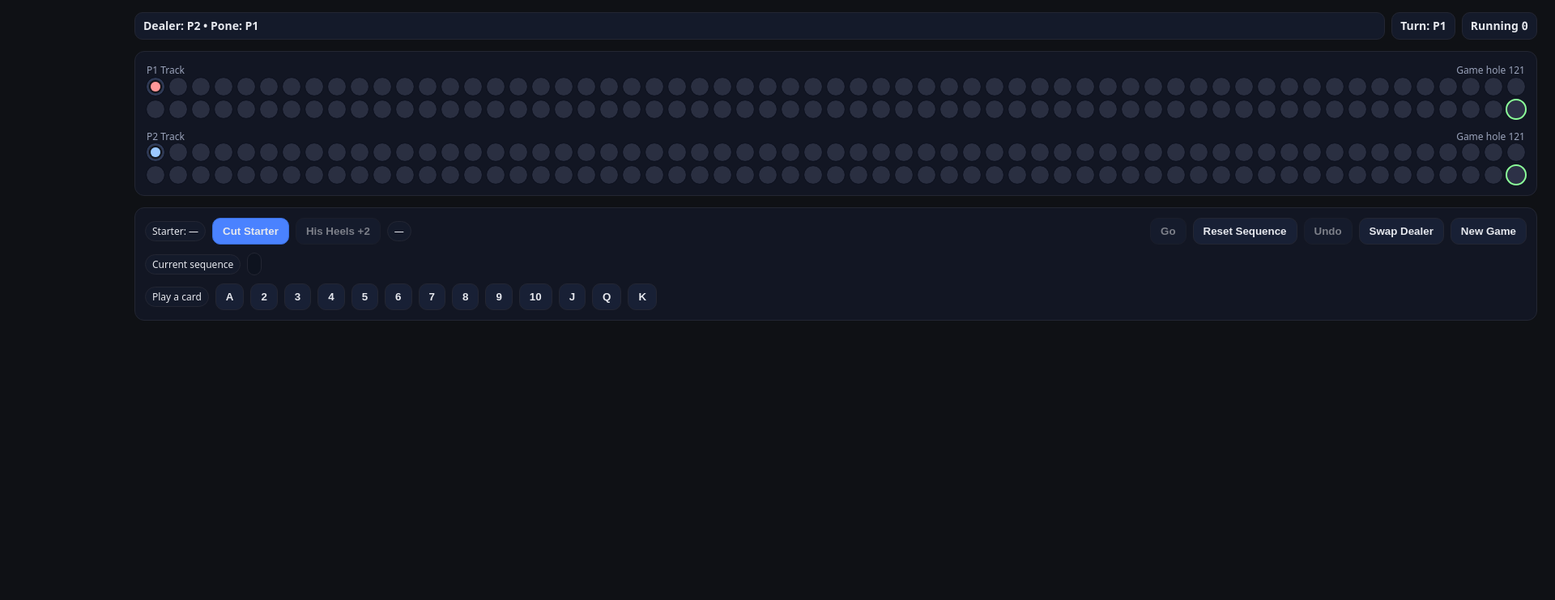
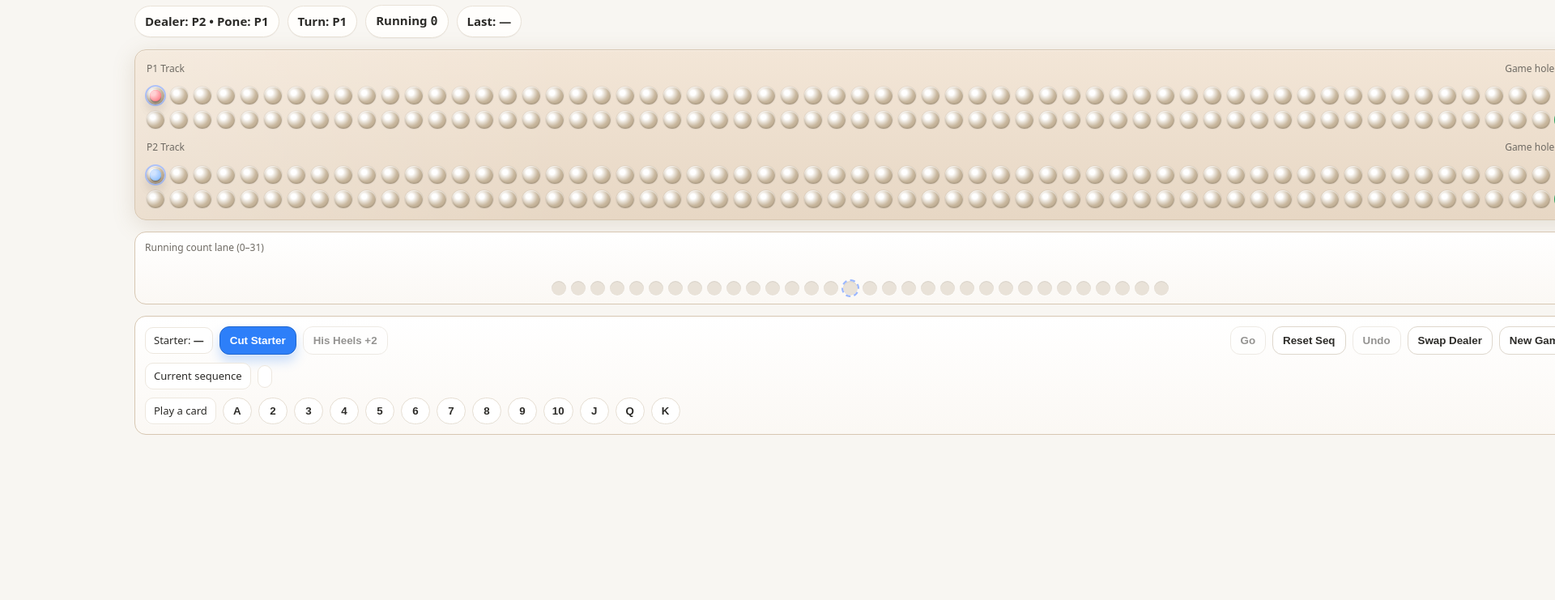
Before and after one commit to ExegeticalLabs/pegpath, a plain HTML site: page index.html in a window 1280 px wide. Shown: the part 59-800 px from the top of the page at 81% size, 1920 px wide, since content can reach past the window. Drawn offline with Linux system fonts and the light colour scheme.

Commit message:
Update index.html

```diff
--- a/index.html
+++ b/index.html
@@ -3,97 +3,191 @@
 <head>
 <meta charset="utf-8"/>
 <meta name="viewport" content="width=device-width,initial-scale=1"/>
-<title>Cribbage Trainer — Minimal & ACC-faithful</title>
+<title>Cribbage Trainer — Light, Friendly, ACC-faithful</title>
 <style>
   :root{
-    --bg:#0f1115; --panel:#121623; --border:#232633; --ink:#e6e8ee; --muted:#9aa3ba;
-    --accent:#4a82ff; --ok:#8cff9a;
-    --hole:22px; --gap:6px; --peg:12px;
+    --bg:#f8f6f2;
+    --ink:#2c2b28;
+    --muted:#6e6a63;
+    --wood1:#e7d7c4;  /* light maple tones */
+    --wood2:#f3e6d7;
+    --wood3:#e9dccb;
+    --edge:#d7c7b2;
+    --accent:#2d7ff9;
+    --ok:#20a05a;
+
+    --hole:22px;
+    --gap:7px;
+    --peg:14px;
+    --trackCols:61;
   }
   *{box-sizing:border-box}
-  body{margin:0;background:var(--bg);color:var(--ink);font:14px/1.45 system-ui,-apple-system,Segoe UI,Roboto,Helvetica,Arial}
-  header{padding:16px 20px;border-bottom:1px solid var(--border);display:flex;justify-content:space-between;align-items:center}
-  header h1{margin:0;font-size:16px;font-weight:600;letter-spacing:.2px}
-  .subtle{color:var(--muted);font-size:12px}
+  html,body{height:100%}
+  body{
+    margin:0; background:var(--bg); color:var(--ink);
+    font:15px/1.45 ui-sans-serif, system-ui, -apple-system, Segoe UI, Roboto, Helvetica, Arial;
+  }
 
-  main{max-width:980px;margin:18px auto 42px;padding:0 16px;display:grid;gap:14px}
+  header{
+    display:flex; align-items:center; justify-content:space-between;
+    padding:16px 18px 10px; border-bottom:1px solid #e9e2d8;
+  }
+  header h1{margin:0; font-weight:700; font-size:18px; letter-spacing:.2px}
+  .subtle{color:var(--muted); font-size:12px}
 
-  /* status */
-  .status{display:grid;grid-template-columns:1fr auto auto;gap:8px;align-items:center}
-  .chip{padding:6px 10px;border:1px solid var(--border);background:#141a2a;border-radius:10px;font-weight:600}
+  main{max-width:980px; margin:12px auto 40px; padding:0 16px; display:grid; gap:14px}
+
+  /* STATUS BAR */
+  .status{display:flex; gap:10px; align-items:center; flex-wrap:wrap}
+  .chip{
+    padding:8px 12px; border-radius:999px; border:1px solid #e9e2d8;
+    background:#fffefc; box-shadow:0 1px 0 rgba(0,0,0,.03);
+    font-weight:600;
+  }
   .mono{font-family:ui-monospace,Menlo,Consolas,monospace}
 
-  /* board */
-  .board{padding:14px;border:1px solid var(--border);border-radius:12px;background:var(--panel);display:grid;gap:14px}
-  .track-title{display:flex;justify-content:space-between;color:var(--muted);font-size:12px}
-  .track{display:grid;grid-template-columns:repeat(61,var(--hole));gap:var(--gap);place-items:center;justify-content:center}
-  .row2{margin-top:6px}
-  .hole{width:var(--hole);height:var(--hole);border-radius:50%;background:#2a2f41;outline:1px solid #0e1220;position:relative}
-  .hole[data-idx="0"]{box-shadow:0 0 0 2px #2f3b58 inset}
-  .hole[data-idx="121"]{background:#2d3147;outline:2px solid var(--ok)}
-  .peg{
-    position:absolute;width:var(--peg);height:var(--peg);border-radius:50%;
-    top:50%;left:50%;transform:translate(-50%,-50%);
-    box-shadow:0 0 0 2px rgba(0,0,0,.35);
-    animation:peg-pop .18s ease-out;
+  /* BOARD */
+  .board{
+    padding:14px; border-radius:14px; border:1px solid var(--edge);
+    background:
+      linear-gradient(90deg, rgba(255,255,255,.2) 0, transparent 30%),
+      linear-gradient(180deg, var(--wood2), var(--wood1));
+    box-shadow:0 6px 28px rgba(139,109,70,.18), inset 0 1px 0 rgba(255,255,255,.35);
+    display:grid; gap:14px;
   }
-  .p1.front{background:#ff4d4d}.p1.back{background:#ff9898}
-  .p2.front{background:#4da3ff}.p2.back{background:#9cc8ff}
-  @keyframes peg-pop{from{transform:translate(-50%,-50%) scale(.65);opacity:.65}to{transform:translate(-50%,-50%) scale(1);opacity:1}}
+  .track-title{display:flex; justify-content:space-between; font-size:12px; color:var(--muted)}
+  .track{
+    display:grid;
+    grid-template-columns:repeat(var(--trackCols), var(--hole));
+    gap:var(--gap);
+    place-items:center;
+    justify-content:center;
+  }
+  .row2{margin-top:8px}
 
-  /* controls */
-  .panel{padding:12px;border:1px solid var(--border);border-radius:12px;background:var(--panel);display:grid;gap:10px}
-  .row{display:flex;flex-wrap:wrap;gap:8px;align-items:center}
-  button{background:#182035;color:var(--ink);border:1px solid var(--border);border-radius:10px;padding:8px 12px;cursor:pointer;font-weight:600}
-  button.primary{background:var(--accent);border-color:#3a6fe0}
-  button:disabled{opacity:.5;cursor:not-allowed}
-  .badge{padding:3px 8px;border:1px solid var(--border);background:#141a2a;border-radius:999px;font-size:12px}
-  .seq{display:flex;gap:6px;flex-wrap:wrap;min-height:28px;padding:6px 8px;border:1px solid var(--border);background:#0e131f;border-radius:10px;font-family:ui-monospace,Consolas,monospace}
+  .hole{
+    width:var(--hole); height:var(--hole); border-radius:50%;
+    background:radial-gradient(circle at 35% 35%, #fff 0 15%, #c9b89f 55%, #ad9a7d 100%);
+    box-shadow:
+      inset 0 1px 1px rgba(255,255,255,.7),
+      inset 0 -1px 2px rgba(0,0,0,.15),
+      0 0 0 1px rgba(0,0,0,.05);
+    position:relative;
+  }
+  .hole[data-idx="121"]{outline:2px solid var(--ok); background:radial-gradient(circle at 35% 35%, #fff 0 15%, #cfead7 55%, #b6d9c0 100%)}
+  .hole[data-idx="0"]{outline:2px solid #aec2f9}
 
-  /* focus */
-  :focus-visible{outline:2px solid var(--ok);outline-offset:2px;border-radius:10px}
+  /* Peg sprites live in an overlay and MOVE between hole centers */
+  .peg-layer{position:relative}
+  .peg-sprite{
+    position:absolute; width:var(--peg); height:var(--peg); border-radius:50%;
+    transform:translate(-50%, -50%);
+    box-shadow:0 2px 0 rgba(0,0,0,.12), 0 8px 16px rgba(0,0,0,.15);
+    transition:left .28s ease, top .28s ease;
+  }
+  .p1.front{background:radial-gradient(circle at 30% 30%, #ff9aa0 0 20%, #ff4d5a 70%, #d1323c 100%)}
+  .p1.back {background:radial-gradient(circle at 30% 30%, #ffd0d3 0 20%, #ff8b95 70%, #c2565e 100%)}
+  .p2.front{background:radial-gradient(circle at 30% 30%, #9dc8ff 0 20%, #4da3ff 70%, #2e79d1 100%)}
+  .p2.back {background:radial-gradient(circle at 30% 30%, #d0e3ff 0 20%, #99c5ff 70%, #5186d6 100%)}
+
+  /* COUNTING LANE (0–31) */
+  .count-panel{
+    padding:10px 12px; border-radius:14px; border:1px solid var(--edge);
+    background:linear-gradient(180deg,#ffffff,#fbf8f4);
+    display:grid; gap:10px;
+  }
+  .count-title{display:flex; justify-content:space-between; font-size:12px; color:var(--muted)}
+  .count-lane{
+    display:grid; grid-template-columns:repeat(32, 18px); gap:6px; justify-content:center; align-items:center;
+  }
+  .pip{
+    width:18px; height:18px; border-radius:50%;
+    box-shadow:inset 0 1px 1px rgba(0,0,0,.08), 0 1px 0 rgba(255,255,255,.7);
+    background:#e9e2d8;
+  }
+  .pip.fill{ background:linear-gradient(180deg,#93d2a7,#64c087); }
+  .pip.mark15{ outline:2px dashed #9bb7ff; }
+  .count-big{font-weight:800; font-size:28px; letter-spacing:.5px}
+
+  /* CONTROLS */
+  .panel{
+    padding:12px; border-radius:14px; border:1px solid var(--edge);
+    background:linear-gradient(180deg,#ffffff,#fbf8f4);
+    display:grid; gap:10px;
+  }
+  .row{display:flex; flex-wrap:wrap; gap:8px; align-items:center}
+  button{
+    border-radius:12px; padding:9px 12px; border:1px solid #ded7cc; background:#fff; color:var(--ink);
+    box-shadow:0 1px 0 rgba(255,255,255,.7), 0 1px 0 rgba(0,0,0,.03);
+    cursor:pointer; font-weight:700;
+  }
+  button.primary{background:#2d7ff9; color:white; border-color:#2167ce; box-shadow:0 1px 0 rgba(255,255,255,.35), 0 8px 14px rgba(45,127,249,.25)}
+  button:disabled{opacity:.5; cursor:not-allowed}
+  .badge{
+    padding:6px 10px; border:1px solid #ede7de; background:#fff; border-radius:10px; font-size:13px;
+    box-shadow:0 1px 0 rgba(255,255,255,.6);
+  }
+  .seq{display:flex; gap:6px; flex-wrap:wrap; min-height:28px; padding:6px 8px; border:1px solid #ede7de; background:#fff; border-radius:10px; font-family:ui-monospace,Menlo,Consolas,monospace}
+
+  /* A..K chips */
+  .chipbtn{
+    border-radius:999px; padding:8px 10px; min-width:36px; text-align:center; font-weight:800;
+    border:1px solid #e6ded2; background:#ffffff;
+  }
+
+  /* Focus */
+  :focus-visible{outline:2px solid #a8d6ff; outline-offset:2px; border-radius:12px}
 </style>
 </head>
 <body>
 <header>
   <h1>Cribbage Trainer</h1>
-  <div class="subtle">ACC-faithful pegging • minimal UI</div>
+  <div class="subtle">warm board • real peg motion • ACC-faithful pegging</div>
 </header>
 
 <main>
-  <!-- Status -->
+  <!-- STATUS -->
   <div class="status">
-    <div class="chip">Dealer: <span id="dealerLbl">P2</span> • Pone: <span id="poneLbl">P1</span></div>
-    <div class="chip">Turn: <span id="turnLbl">P1</span></div>
+    <div class="chip">Dealer: <strong id="dealerLbl">P2</strong> • Pone: <strong id="poneLbl">P1</strong></div>
+    <div class="chip">Turn: <strong id="turnLbl">P1</strong></div>
     <div class="chip">Running <span class="mono" id="countLbl">0</span></div>
+    <div class="chip">Last: <span id="lastLbl">—</span></div>
   </div>
 
-  <!-- Pegboard -->
+  <!-- BOARD -->
   <section class="board" aria-label="Pegboard">
-    <div>
-      <div class="track-title"><span>P1 Track</span><span class="subtle">Game hole 121</span></div>
+    <div class="track-title"><span>P1 Track</span><span>Game hole 121</span></div>
+    <div class="peg-layer">
       <div class="track" id="p1r1"></div>
       <div class="track row2" id="p1r2"></div>
+      <div id="pegP1Front" class="peg-sprite p1 front"></div>
+      <div id="pegP1Back"  class="peg-sprite p1 back"></div>
     </div>
-    <div>
-      <div class="track-title"><span>P2 Track</span><span class="subtle">Game hole 121</span></div>
+
+    <div class="track-title"><span>P2 Track</span><span>Game hole 121</span></div>
+    <div class="peg-layer">
       <div class="track" id="p2r1"></div>
       <div class="track row2" id="p2r2"></div>
+      <div id="pegP2Front" class="peg-sprite p2 front"></div>
+      <div id="pegP2Back"  class="peg-sprite p2 back"></div>
     </div>
   </section>
 
-  <!-- Controls -->
+  <!-- COUNTING LANE -->
+  <section class="count-panel" aria-label="Running Count">
+    <div class="count-title"><span>Running count lane (0–31)</span><span class="count-big" id="countBig">0</span></div>
+    <div id="lane" class="count-lane"></div>
+  </section>
+
+  <!-- CONTROLS -->
   <section class="panel" aria-label="Controls">
     <div class="row">
-      <div class="badge">Starter: <span id="starterBadge">—</span></div>
+      <div class="badge">Starter: <strong id="starterBadge">—</strong></div>
       <button id="btnCut" class="primary" title="Cut the starter">Cut Starter</button>
       <button id="btnHeels" title="Dealer +2 if starter is a Jack">His Heels +2</button>
-
-      <span class="badge" id="lastScore">—</span>
-      <span style="margin-left:auto"></span>
-
+      <div style="margin-left:auto"></div>
       <button id="btnGo" title="If you cannot play, call Go">Go</button>
-      <button id="btnReset" title="Clear the current sequence">Reset Sequence</button>
+      <button id="btnReset" title="Clear the current sequence">Reset Seq</button>
       <button id="btnUndo">Undo</button>
       <button id="btnSwap" title="Swap dealer/pone">Swap Dealer</button>
       <button id="btnNew">New Game</button>
@@ -112,15 +206,14 @@
 </main>
 
 <script>
-/* ========== Core model (minimal: buttons A–K, no hands) ========== */
+/* ================== Model ================== */
 const label = r => ({11:'J',12:'Q',13:'K'}[r] || (r===1?'A':r));
-const val   = r => Math.min(r, 10);
+const val   = r => Math.min(r,10);
 
 const P1 = { id:'P1', front:0, back:0 };
 const P2 = { id:'P2', front:0, back:0 };
 
 let dealer=P2, pone=P1, leader=pone, turn=leader;
-
 let starter=null, heelsAvailable=false;
 let seq=[], running=0;
 let go={active:false, caller:null, lastPlayer:null};
@@ -128,48 +221,80 @@ let gameOver=false;
 
 const undo=[];
 
-/* ---------- DOM ---------- */
+/* ================== DOM ================== */
 const p1r1=document.getElementById('p1r1'), p1r2=document.getElementById('p1r2');
 const p2r1=document.getElementById('p2r1'), p2r2=document.getElementById('p2r2');
 const dealerLbl=document.getElementById('dealerLbl'), poneLbl=document.getElementById('poneLbl');
-const turnLbl=document.getElementById('turnLbl'), countLbl=document.getElementById('countLbl');
-const starterBadge=document.getElementById('starterBadge'), lastScore=document.getElementById('lastScore');
+const turnLbl=document.getElementById('turnLbl'), countLbl=document.getElementById('countLbl'), countBig=document.getElementById('countBig');
+const lastLbl=document.getElementById('lastLbl'), starterBadge=document.getElementById('starterBadge');
 const seqEl=document.getElementById('seq'), cardRow=document.getElementById('cardRow');
 const btnCut=document.getElementById('btnCut'), btnHeels=document.getElementById('btnHeels');
 const btnGo=document.getElementById('btnGo'), btnReset=document.getElementById('btnReset');
 const btnUndo=document.getElementById('btnUndo'), btnSwap=document.getElementById('btnSwap');
 const btnNew=document.getElementById('btnNew');
+const lane=document.getElementById('lane');
 
-/* ---------- Board ---------- */
+const pegP1F=document.getElementById('pegP1Front'), pegP1B=document.getElementById('pegP1Back');
+const pegP2F=document.getElementById('pegP2Front'), pegP2B=document.getElementById('pegP2Back');
+
+/* ================== Board Build ================== */
 function buildRow(container, from, to){
   container.innerHTML='';
   for(let i=from;i<=to;i++){
     const h=document.createElement('div'); h.className='hole'; h.dataset.idx=i; container.appendChild(h);
   }
 }
-function hole(player, idx){
-  const rows=(player===P1)?[p1r1,p1r2]:[p2r1,p2r2];
-  const row=(idx<=60)?rows[0]:rows[1];
+function holeEl(player, idx){
+  const topRow = (player===P1) ? p1r1 : p2r1;
+  const botRow = (player===P1) ? p1r2 : p2r2;
+  const row = (idx<=60) ? topRow : botRow;
   return row.querySelector(`.hole[data-idx="${idx}"]`);
 }
-function drawPegs(){
-  [p1r1,p1r2,p2r1,p2r2].forEach(c=>c.querySelectorAll('.peg').forEach(p=>p.remove()));
-  [['front','p1 front'],['back','p1 back']].forEach(([w,cls])=>{
-    const el=hole(P1,P1[w]); const peg=document.createElement('div'); peg.className=`peg ${cls}`; el.appendChild(peg);
-  });
-  [['front','p2 front'],['back','p2 back']].forEach(([w,cls])=>{
-    const el=hole(P2,P2[w]); const peg=document.createElement('div'); peg.className=`peg ${cls}`; el.appendChild(peg);
+function centerOf(el){
+  const r = el.getBoundingClientRect();
+  const pr = el.offsetParent.getBoundingClientRect();
+  return { left: (r.left + r.width/2) - pr.left, top: (r.top + r.height/2) - pr.top };
+}
+function placePegSprites(){
+  [ [P1,pegP1F,pegP1B], [P2,pegP2F,pegP2B] ].forEach(([pl, pf, pb])=>{
+    const fC = centerOf(holeEl(pl, pl.front));
+    pf.style.left = fC.left + 'px'; pf.style.top = fC.top + 'px';
+    const bC = centerOf(holeEl(pl, pl.back));
+    pb.style.left = bC.left + 'px'; pb.style.top = bC.top + 'px';
   });
 }
+function redrawAll(){
+  dealerLbl.textContent=dealer.id; poneLbl.textContent=pone.id; turnLbl.textContent=turn.id;
+  countLbl.textContent=running; countBig.textContent=running;
+  seqEl.innerHTML = seq.map(c=>`<span class="badge mono">${c.player.id}:${label(c.rank)}(${c.value})</span>`).join('');
+  starterBadge.textContent = starter ? `${label(starter.rank)}${starter.suit}` : '—';
+  btnHeels.disabled = !(starter && starter.rank===11 && heelsAvailable) || gameOver;
+  btnGo.disabled = gameOver || seq.length===0;
+  btnUndo.disabled = undo.length===0 || gameOver;
+  fillLane();
+  placePegSprites();
+}
 
-/* ---------- UI ---------- */
+/* ================== Counting Lane 0–31 ================== */
+function buildLane(){
+  lane.innerHTML='';
+  for(let i=0;i<=31;i++){
+    const p=document.createElement('div'); p.className='pip'; if(i===15) p.classList.add('mark15');
+    lane.appendChild(p);
+  }
+}
+function fillLane(){
+  const pips = lane.querySelectorAll('.pip');
+  pips.forEach((p,i)=> p.classList.toggle('fill', i>0 && i<=running));
+}
+
+/* ================== Undo Snapshots ================== */
 function snapshot(label=''){
   undo.push({
     label, P1:{...P1}, P2:{...P2},
     leader:leader.id, dealer:dealer.id, pone:pone.id, turn:turn.id,
     starter: starter?{...starter}:null, heelsAvailable,
-    seq:[...seq], running, go:{...go},
-    last:lastScore.textContent, gameOver
+    seq:[...seq], running, go:{...go}, last:lastLbl.textContent, gameOver
   });
   btnUndo.disabled=false;
 }
@@ -177,31 +302,40 @@ function restore(s){
   Object.assign(P1,s.P1); Object.assign(P2,s.P2);
   leader=(s.leader==='P1')?P1:P2; dealer=(s.dealer==='P1')?P1:P2; pone=(s.pone==='P1')?P1:P2; turn=(s.turn==='P1')?P1:P2;
   starter=s.starter?{...s.starter}:null; heelsAvailable=s.heelsAvailable;
-  seq=[...s.seq]; running=s.running; go={...s.go};
-  lastScore.textContent=s.last; gameOver=s.gameOver;
-  refresh();
-}
-function refresh(){
-  dealerLbl.textContent=dealer.id; poneLbl.textContent=pone.id; turnLbl.textContent=turn.id; countLbl.textContent=running;
-  drawPegs();
-  starterBadge.textContent = starter ? `${label(starter.rank)}${starter.suit}` : '—';
-  btnHeels.disabled = !(starter && starter.rank===11 && heelsAvailable) || gameOver;
-  btnGo.disabled = gameOver || seq.length===0; // minimal trainer: user decides when "Go" applies
-  btnUndo.disabled = undo.length===0 || gameOver;
-  seqEl.innerHTML = seq.map(c=>`<span class="badge mono">${c.player.id}:${label(c.rank)}(${c.value})</span>`).join('');
+  seq=[...s.seq]; running=s.running; go={...s.go}; lastLbl.textContent=s.last; gameOver=s.gameOver;
+  redrawAll();
 }
 
-/* ---------- Rules ---------- */
-function leapfrog(player, points, why=''){
+/* ================== Peg Motion (animated leapfrog) ================== */
+function animateLeapfrog(player, points, reason=''){
   if(points<=0) return;
-  const target = Math.min(121, player.back + points);
-  player.back = target;
-  [player.front, player.back] = [player.back, player.front]; // only back peg moves, then becomes front
-  lastScore.textContent = `${player.id} +${points} ${why}`;
-  if(player.front>=121){ gameOver=true; lastScore.textContent = `${player.id} pegs out`; }
+  snapshot(`peg ${player.id} +${points} ${reason}`);
+  const fromIdx = player.back;
+  const toIdx = Math.min(121, fromIdx + points);
+
+  // Move the BACK sprite to the destination
+  const sprite = (player===P1) ? pegP1B : pegP2B;
+  const targetCenter = centerOf(holeEl(player, toIdx));
+  sprite.style.left = targetCenter.left + 'px';
+  sprite.style.top  = targetCenter.top  + 'px';
+
+  // After the transition, swap roles and finalize
+  sprite.addEventListener('transitionend', onDone, {once:true});
+  function onDone(){
+    player.back = toIdx;
+    // swap front/back roles in model
+    [player.front, player.back] = [player.back, player.front];
+
+    // Ensure both sprites are snapped to their new holes
+    placePegSprites();
+
+    lastLbl.textContent = `${player.id} +${points}${reason?` ${reason}`:''}`;
+    if(player.front>=121){ gameOver=true; lastLbl.textContent = `${player.id} pegs out`; }
+  }
 }
+
+/* ================== Scoring Helpers ================== */
 function scoreRunTail(arr){
-  // longest tail run k>=3; unique ranks and consecutive values (A low)
   let best=0;
   for(let k=arr.length;k>=3;k--){
     const t=arr.slice(-k).map(x=>x.rank);
@@ -211,6 +345,8 @@ function scoreRunTail(arr){
   }
   return best;
 }
+
+/* ================== Play Flow ================== */
 function playCard(rank){
   if(gameOver) return;
   const value = val(rank);
@@ -218,107 +354,106 @@ function playCard(rank){
 
   snapshot(`play ${turn.id} ${label(rank)}`);
 
-  // first play => heels window closes
-  if(heelsAvailable) heelsAvailable=false;
+  if(heelsAvailable) heelsAvailable=false; // first card played forfeits heels if not taken
 
-  // register play
   seq.push({player:turn, rank, value});
-  running += value;
-  go.lastPlayer = turn;
+  running += value; go.lastPlayer = turn;
 
   // pairs / trips / quads
   let same=1;
   for(let i=seq.length-2;i>=0;i--){ if(seq[i].rank===rank) same++; else break; }
-  if(same===2) leapfrog(turn,2,'Pair +2');
-  else if(same===3) leapfrog(turn,6,'Pair Royal +6');
-  else if(same===4) leapfrog(turn,12,'Double Pair Royal +12');
+  if(same===2) animateLeapfrog(turn,2,'(Pair +2)');
+  else if(same===3) animateLeapfrog(turn,6,'(Pair Royal +6)');
+  else if(same===4) animateLeapfrog(turn,12,'(Double Pair Royal +12)');
 
   // runs
-  const runPts=scoreRunTail(seq);
-  if(runPts>0) leapfrog(turn,runPts,`Run ${runPts} +${runPts}`);
+  const runPts = scoreRunTail(seq);
+  if(runPts>0) animateLeapfrog(turn, runPts, `(Run ${runPts} +${runPts})`);
 
   // 15 / 31
-  if(running===15) leapfrog(turn,2,'Fifteen +2');
-  if(running===31) leapfrog(turn,2,'Thirty-one +2');
+  if(running===15) animateLeapfrog(turn,2,'(Fifteen +2)');
+  if(running===31) animateLeapfrog(turn,2,'(Thirty-one +2)');
 
   // turn logic
   if(running===31){
     seq=[]; running=0; go={active:false,caller:null,lastPlayer:null};
     leader = (turn===P1)?P2:P1; turn = leader;
-  }else{
+  } else {
     if(go.active){
-      // opponent of caller keeps playing (multi-plays)
-      turn = (go.caller===P1)?P2:P1;
-    }else{
-      // normal alternation
+      turn = (go.caller===P1)?P2:P1; // opponent of go-caller may keep playing
+    } else {
       turn = (turn===P1)?P2:P1;
     }
   }
-  refresh();
+  redrawAll();
 }
 
-/* ---------- Controls ---------- */
+/* ================== Controls ================== */
 btnCut.onclick = ()=>{
   if(gameOver) return;
   snapshot('cut');
   const suits=['♣','♦','♥','♠']; const r=1+Math.floor(Math.random()*13); const s=suits[Math.floor(Math.random()*4)];
   starter = {rank:r, suit:s};
   heelsAvailable = (r===11);
-  refresh();
+  redrawAll();
 };
 btnHeels.onclick = ()=>{
   if(!(starter && starter.rank===11 && heelsAvailable) || gameOver) return;
-  snapshot('heels');
-  leapfrog(dealer,2,'His Heels +2'); heelsAvailable=false; refresh();
+  animateLeapfrog(dealer,2,'(His Heels +2)'); heelsAvailable=false; redrawAll();
 };
 btnGo.onclick = ()=>{
   if(gameOver || seq.length===0) return;
   snapshot('go');
   if(go.active){
-    if(running!==31 && go.lastPlayer) leapfrog(go.lastPlayer,1,'Last card +1');
+    if(running!==31 && go.lastPlayer) animateLeapfrog(go.lastPlayer,1,'(Last card +1)');
     seq=[]; running=0; leader = go.caller; turn = leader; go={active:false,caller:null,lastPlayer:null};
   }else{
     go={active:true, caller:turn, lastPlayer:go.lastPlayer};
     turn = (turn===P1)?P2:P1;
   }
-  refresh();
+  redrawAll();
 };
 btnReset.onclick = ()=>{
   if(gameOver) return;
   snapshot('reset');
-  seq=[]; running=0; go={active:false,caller:null,lastPlayer:null}; turn=leader; refresh();
+  seq=[]; running=0; turn=leader; go={active:false,caller:null,lastPlayer:null};
+  redrawAll();
 };
 btnUndo.onclick = ()=>{
   if(undo.length===0 || gameOver) return;
   const s=undo.pop(); restore(s);
 };
 btnSwap.onclick = ()=>{
-  snapshot('swap');
+  snapshot('swap dealer');
   [dealer,pone] = (dealer===P1)?[P2,P1]:[P1,P2];
-  leader=pone; turn=leader; refresh();
+  leader=pone; turn=leader; redrawAll();
 };
 btnNew.onclick = ()=>{
-  undo.length=0;
-  Object.assign(P1,{front:0,back:0}); Object.assign(P2,{front:0,back:0});
-  starter=null; heelsAvailable=false;
-  seq=[]; running=0; go={active:false,caller:null,lastPlayer:null};
-  dealer=P2; pone=P1; leader=pone; turn=leader; gameOver=false; lastScore.textContent='—';
-  refresh();
+  undo.length=0; Object.assign(P1,{front:0,back:0}); Object.assign(P2,{front:0,back:0});
+  starter=null; heelsAvailable=false; seq=[]; running=0; go={active:false,caller:null,lastPlayer:null};
+  dealer=P2; pone=P1; leader=pone; turn=leader; gameOver=false; lastLbl.textContent='—';
+  redrawAll();
 };
 
-/* ---------- Card row (A..K) ---------- */
+/* ================== Card Bar (A..K) ================== */
 (function buildCardRow(){
   const ranks=[1,2,3,4,5,6,7,8,9,10,11,12,13];
   ranks.forEach(r=>{
-    const b=document.createElement('button'); b.textContent=label(r); b.title=`Play ${label(r)}`; b.onclick=()=>playCard(r);
+    const b=document.createElement('button'); b.className='chipbtn'; b.textContent=label(r); b.onclick=()=>playCard(r);
     cardRow.appendChild(b);
   });
 })();
 
-/* ---------- Boot ---------- */
-buildRow(p1r1,0,60); buildRow(p1r2,61,121);
-buildRow(p2r1,0,60); buildRow(p2r2,61,121);
-drawPegs(); refresh();
+/* ================== Boot & Layout ================== */
+function buildBoard(){
+  buildRow(p1r1,0,60); buildRow(p1r2,61,121);
+  buildRow(p2r1,0,60); buildRow(p2r2,61,121);
+}
+buildBoard();
+buildLane();
+window.addEventListener('resize', placePegSprites);
+placePegSprites();
+redrawAll();
 </script>
 </body>
 </html>
```
